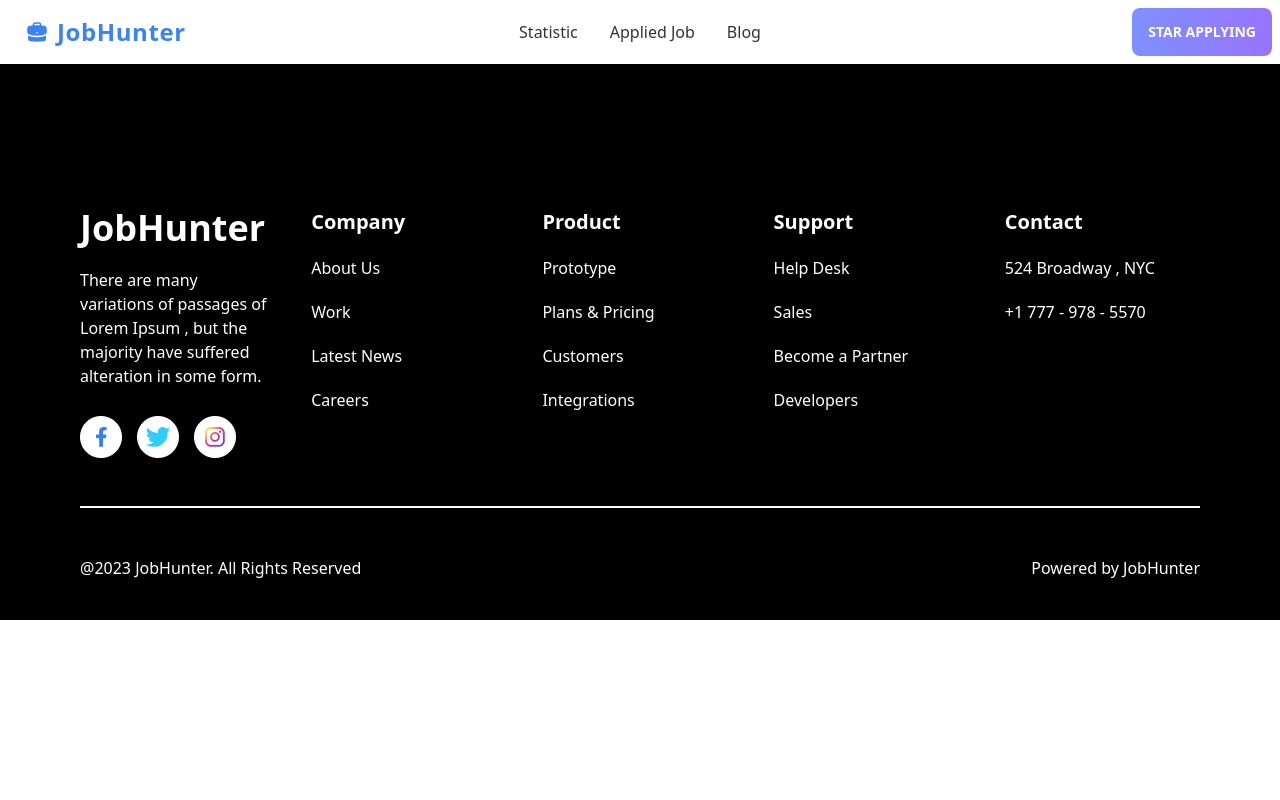
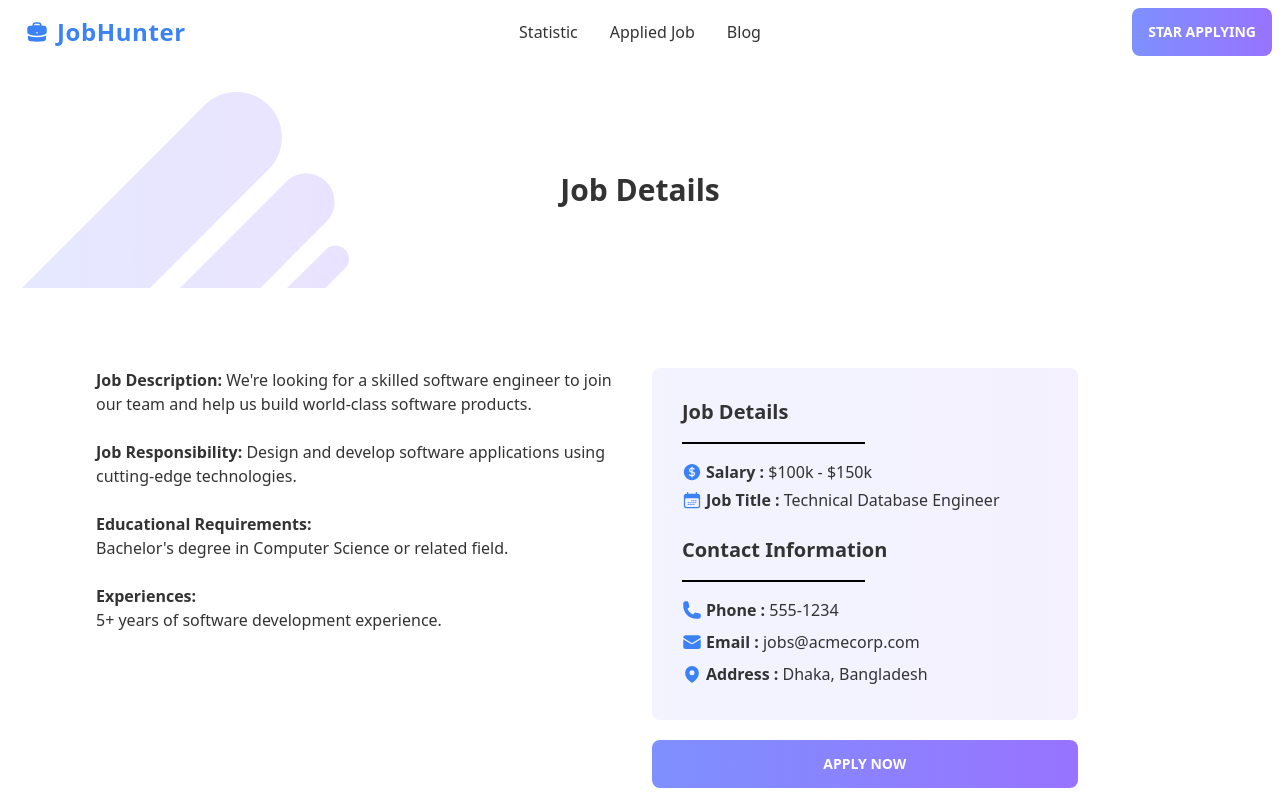
Before and after one commit to Akram409/JobHunter-Client, a React (Vite) app: page /featuredJob/1 in a window 1280 px wide. Shown: the top 800 px of the page. Built offline with nearby package versions, Linux system fonts and the light colour scheme.

Commit message:
Applied job page and filter btn added

```diff
--- /dev/null
+++ b/src/Component/AppliedJob/AppliedJob.jsx
@@ -0,0 +1,55 @@
+import React from "react";
+import { Link } from "react-router-dom";
+import { getShoppingCart } from "../../fakedb/fakedb";
+
+const AppliedJob = ({ items }) => {
+  // console.log(items);
+  const {
+    company_logo,
+    job_title,
+    company_name,
+    remote_or_onsite,
+    fulltime_or_parttime,
+    location,
+    salary,
+    id,
+  } = items;
+
+  return (
+    <>
+      <div className="mt-2 px-24 py-10">
+        <div className="flex justify-between items-center p-8 shadow-2xl">
+          {/* image */}
+          <div className="flex item-center gap-8 ">
+            <div className="flex items-center">
+              <img src={company_logo} />
+            </div>
+            <div>
+              <h2 className="card-title text-3xl">{job_title}</h2>
+              <p className="mt-2">{company_name}</p>
+              <div className="flex gap-4 my-4">
+                <button className="btn btn-outline btn-info">
+                  {remote_or_onsite}
+                </button>
+                <button className="btn btn-outline btn-info">
+                  {fulltime_or_parttime}
+                </button>
+              </div>
+              <div className="flex gap-6">
+                <p>{location}</p>
+                <p>{salary}</p>
+              </div>
+            </div>
+          </div>
+          <div>
+            <Link to={`/featuredJob/${id}`} className="bgc btn text-white">
+              View Details
+            </Link>
+          </div>
+        </div>
+      </div>
+    </>
+  );
+};
+
+export default AppliedJob;
--- a/src/Component/AppliedJobs/AppliedJobs.jsx
+++ b/src/Component/AppliedJobs/AppliedJobs.jsx
@@ -1,11 +1,71 @@
-import React from 'react';
+import React, { useEffect, useState } from "react";
+import { useLoaderData } from "react-router-dom";
+import AppliedJob from "../AppliedJob/AppliedJob";
+import { getShoppingCart } from "../../fakedb/fakedb";
 
 const AppliedJobs = () => {
-    return (
-        <div>
-            applied job
+  const [item,setItem] = useState()
+  const [filters,setFilters] = useState([])
+
+  const data = useLoaderData();
+  const product = getShoppingCart()
+
+
+  const handleFilterBtn = (bool) => {
+    // console.log(bool)
+    let news = []
+    news = (item.filter(it => it.remote_or_onsite == bool))
+    setFilters(news)
+  }
+
+  useEffect(() => {
+    const news = []
+    for(const id in product)
+    {
+        const item = data.find((it) => it.id == id)
+        news.push(item)
+    }
+    setItem(news)
+    setFilters(news)
+  },[data])
+
+console.log(item)
+console.log(filters)
+//   console.log(item)
+  return (
+    <>
+    <div className="my-container text-center pic mt-7 mb-10">
+        <h1 className="text-3xl font-bold">Applied Jobs</h1>
+      </div>
+      <div className="flex justify-end px-24">
+        <div className="dropdown dropdown-end mt-10">
+          <label tabIndex={0} className="btn bgc m-1 text-white">
+            Filter
+          </label>
+          <ul
+            tabIndex={0}
+            className="dropdown-content menu p-2 shadow bgc rounded-box w-52 text-lg"
+          >
+            <li>
+              <button onClick={() => handleFilterBtn("Remote")}>Remote</button>
+            </li>
+            <li>
+            <button onClick={() => handleFilterBtn("Onsite")}>OnSite</button>
+            </li>
+          </ul>
         </div>
-    );
+      </div>
+      <div>
+        {
+            filters && filters.map((items) => <AppliedJob
+                key={items.id}
+                items={items}
+                handleFilterBtn={handleFilterBtn}
+            />)
+        }
+    </div>
+    </>
+  );
 };
 
 export default AppliedJobs;
--- a/src/Component/FeaturedJobDetails/FeaturedJobDetails.css
+++ b/src/Component/FeaturedJobDetails/FeaturedJobDetails.css
@@ -0,0 +1,21 @@
+.pic{
+    background-image: url('../../../resources/All Images/Vector.png');
+    background-repeat: no-repeat;
+}
+
+.horizontal{
+    border: 1px solid black;
+    width: 50%;
+}
+
+.card{
+    background: linear-gradient(90deg, rgba(126, 144, 254, 0.1) 0%, rgba(152, 115, 255, 0.1) 100%);
+    border-radius: 8px;
+    padding: 30px;
+    width: 80%;
+    margin-bottom: 20px;
+}
+
+.btns{
+    width: 80%;
+}
--- a/src/Component/FeaturedJobDetails/FeaturedJobDetails.jsx
+++ b/src/Component/FeaturedJobDetails/FeaturedJobDetails.jsx
@@ -1,5 +1,5 @@
 import React, { useEffect, useState } from "react";
-import { useParams } from "react-router-dom";
+import { Link, useParams } from "react-router-dom";
 import {
   CurrencyDollarIcon,
   CalendarDaysIcon,
@@ -7,6 +7,8 @@ import {
   EnvelopeIcon,
   MapPinIcon
 } from "@heroicons/react/24/solid";
+import './FeaturedJobDetails.css'
+import { addToDb, getShoppingCart } from "../../fakedb/fakedb";
 
 const FeaturedJobDetails = () => {
   const featureData = useParams();
@@ -20,54 +22,66 @@ const FeaturedJobDetails = () => {
       setOldFeaturedData(data);
     };
     loaderData();
-  }, []);
+  }, [featureData.id]);
 
   useEffect(() => {
     setNewfeaturedData(oldFeaturedData.find((it) => it.id == featureData.id));
   }, [featureData.id, oldFeaturedData]);
 
-  console.log(newFeaturedData);
-  // const {job_responsibility,job_description,educational_requirements,experiences,phone,email,location,job_title,salary} = newFeaturedData
-  return
-    // <div className="grid grid-cols-2 my-container">
-    //   <div>
-    //   <span><strong>Job Description: </strong>{job_description}</span>
-    //   <br />
-    //   <span><strong>Job Responsibility: </strong>{job_responsibility}</span>
-    //   <br />
-    //   <span><strong>Educational Requirements: </strong> <br />{educational_requirements}</span>
-    //   <span><strong>Experiences: </strong> <br />{experiences}</span>
-    //   </div>
-    //   <div>
-    //     <div>
-    //       <span><strong>Job Details</strong></span>
-    //       <div></div>
-    //       <div className="flex gap-1 items-center">
-    //           <CurrencyDollarIcon className='h-5 w-5 text-blue-500' />
-    //           <span><strong>Salary : </strong></span>
-    //       </div>
-    //       <div className="flex gap-1 items-center">
-    //           <CalendarDaysIcon className='h-5 w-5 text-blue-500' />
-    //           <span><strong>Job Title : </strong></span>
-    //       </div>
-    //       <span><strong>Job Details</strong></span>
-    //       <div></div>
-    //       <div className="flex gap-1 items-center">
-    //           <PhoneIcon className='h-5 w-5 text-blue-500' />
-    //           <span><strong>Phone : </strong>{phone}</span>
-    //       </div>
-    //       <div className="flex gap-1 items-center">
-    //           <EnvelopeIcon className='h-5 w-5 text-blue-500' />
-    //           <span><strong>Email : </strong>{email}</span>
-    //       </div>
-    //       <div className="flex gap-1 items-center">
-    //           <MapPinIcon className='h-5 w-5 text-blue-500' />
-    //           <span><strong>Address : </strong></span>
-    //       </div>
-    //     </div>
-    //   </div>
-    // </div>
+  const handleFeaturedJob = (id) =>{
+    const check = getShoppingCart()
+    addToDb(id)
+  }
 
+  return (
+    <>
+      <div className="my-container text-center pic mt-7 mb-10">
+        <h1 className="text-3xl font-bold">Job Details</h1>
+      </div>
+      <div className="grid grid-cols-2 px-24 py-10 gap-6 mb-32">
+      <div>
+      <h1 className=""><strong>Job Description: </strong>{newFeaturedData ? newFeaturedData.job_description : undefined}</h1>
+      <br />
+      <h1><strong>Job Responsibility: </strong>{newFeaturedData ? newFeaturedData.job_responsibility : undefined}</h1>
+      <br />
+      <h1><strong>Educational Requirements: </strong> <br />{newFeaturedData ? newFeaturedData.educational_requirements : undefined}</h1>
+      <br />
+      <h1><strong>Experiences: </strong> <br />{newFeaturedData ? newFeaturedData.experiences : undefined}</h1>
+      </div>
+      <div>
+        <div className="card">
+          <h1 className="text-xl"><strong>Job Details</strong></h1>
+          <div className="horizontal my-4"></div>
+          <div className="flex gap-1 items-center mb-1">
+              <CurrencyDollarIcon className='h-5 w-5 text-blue-500' />
+              <h1><strong>Salary : </strong>{newFeaturedData ? newFeaturedData.salary : undefined}</h1>
+          </div>
+          <div className="flex items-center gap-1 mb-6">
+              <CalendarDaysIcon className='h-5 w-5 text-blue-500' />
+              <h1><strong>Job Title : </strong>{newFeaturedData ? newFeaturedData.job_title : undefined}</h1>
+          </div>
+          <h1 className="text-xl"><strong>Contact Information</strong></h1>
+          <div className="horizontal my-4"></div>
+          <div className="flex gap-1 items-center mb-2">
+              <PhoneIcon className='h-5 w-5 text-blue-500' />
+              <h1><strong>Phone : </strong>{newFeaturedData ? newFeaturedData.phone : undefined}</h1>
+          </div>
+          <div className="flex gap-1 items-center mb-2">
+              <EnvelopeIcon className='h-5 w-5 text-blue-500' />
+              <h1><strong>Email : </strong>{newFeaturedData ? newFeaturedData.email : undefined}</h1>
+          </div>
+          <div className="flex gap-1 items-center mb-1">
+              <MapPinIcon className='h-5 w-5 text-blue-500' />
+              <h1><strong>Address : </strong>{newFeaturedData ? newFeaturedData.location : undefined}</h1>
+          </div>
+        </div>
+        <div>
+          <button onClick={() => handleFeaturedJob(newFeaturedData.id)} className="bgc btns btn text-white">Apply Now</button>
+        </div>
+      </div>
+    </div>
+    </>
+  );
 };
 
 export default FeaturedJobDetails;
--- /dev/null
+++ b/src/fakedb/fakedb.js
@@ -0,0 +1,44 @@
+// use local storage to manage cart data
+const addToDb = id => {
+    let shoppingCart = getShoppingCart();
+    // add quantity
+    const quantity = shoppingCart[id];
+    if (!quantity) {
+        shoppingCart[id] = 1;
+    }
+    else {
+        const newQuantity = quantity + 1;
+        shoppingCart[id] = newQuantity;
+    }
+    localStorage.setItem('shopping-cart', JSON.stringify(shoppingCart));
+}
+
+const removeFromDb = id => {
+    const shoppingCart = getShoppingCart();
+    if (id in shoppingCart) {
+        delete shoppingCart[id];
+        localStorage.setItem('shopping-cart', JSON.stringify(shoppingCart));
+    }
+}
+
+const getShoppingCart = () => {
+    let shoppingCart = {};
+
+    //get the shopping cart from local storage
+    const storedCart = localStorage.getItem('shopping-cart');
+    if (storedCart) {
+        shoppingCart = JSON.parse(storedCart);
+    }
+    return shoppingCart;
+}
+
+const deleteShoppingCart = () => {
+    localStorage.removeItem('shopping-cart');
+}
+
+export {
+    addToDb,
+    removeFromDb,
+    getShoppingCart,
+    deleteShoppingCart
+}
--- a/src/main.jsx
+++ b/src/main.jsx
@@ -30,6 +30,7 @@ const router = createBrowserRouter([
       {
         path: '/jobs',
         element: <AppliedJobs />,
+        loader: () => fetch("FeaturedJobs.json")
       },
       {
         path: '/blog',
```
Also changed, not shown: public/Assignment.json (added, +34 -0 lines), src/index.css (line endings or trailing spaces).
